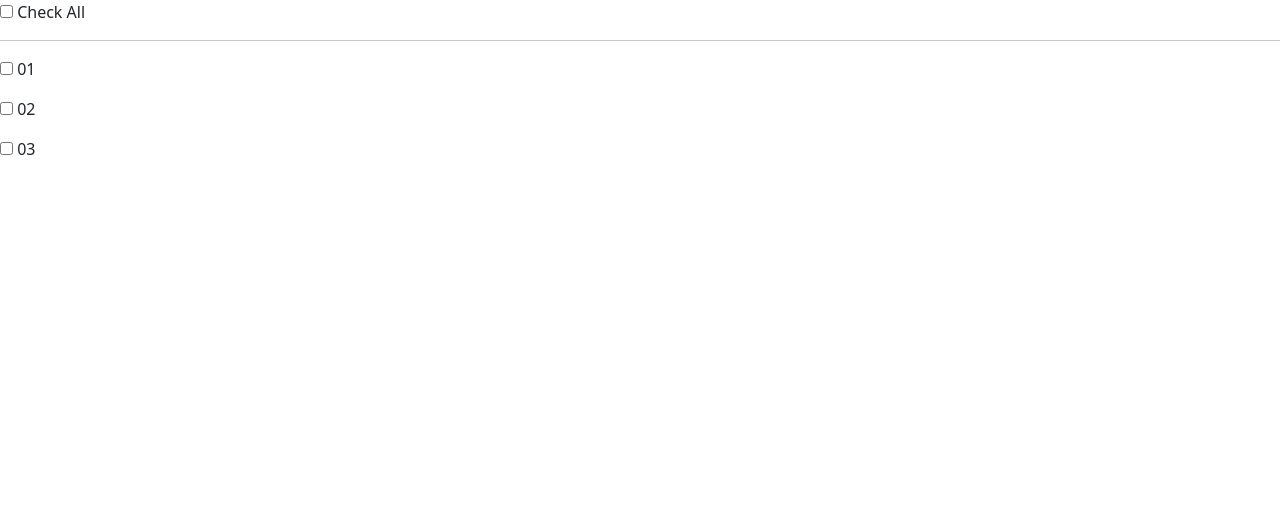
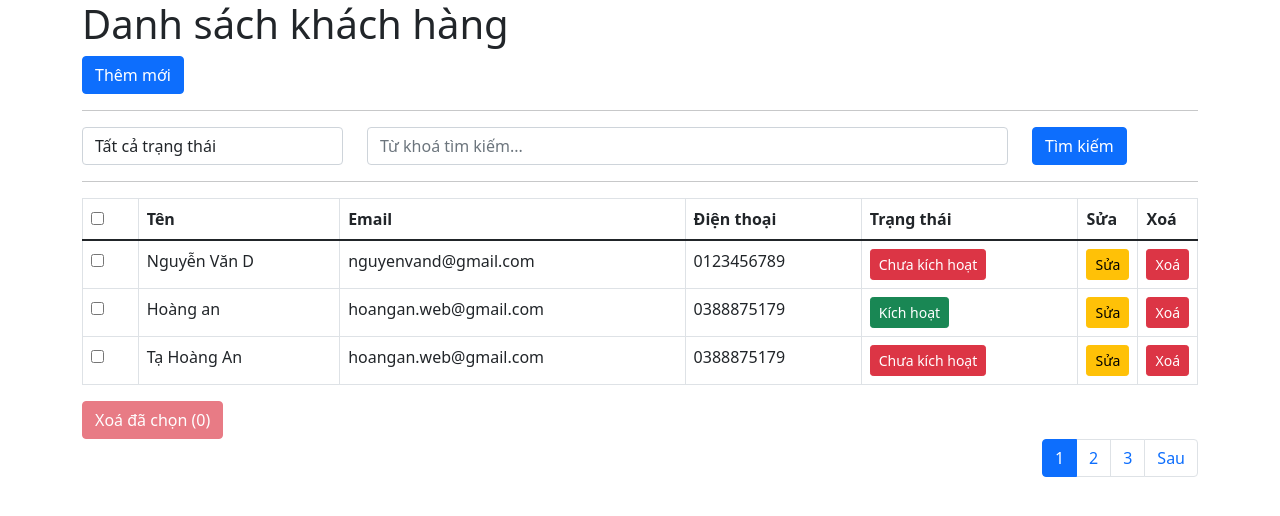
Before and after one commit to hoanganit19/tech2_react_k1_02, a React (Create React App) app: page / in a window 1280 px wide. Shown: the top 516 px of the page. Built offline with nearby package versions, Linux system fonts and the light colour scheme; data requests are answered from the project's data file.

Commit message:
Update checkbox error

```diff
--- a/src/Main.js
+++ b/src/Main.js
@@ -9,8 +9,8 @@ import Ref02 from "./ref/Ref02";
 
 function Main(){
     return (
-        // <Customers />
-        <Ref02 />
+        <Customers />
+        // <Ref02 />
     );
 }
 
--- a/src/customers/Customers.js
+++ b/src/customers/Customers.js
@@ -751,7 +751,7 @@ export default class Customers extends React.Component {
     let countChecked = 0;
 
     this.state.deleteRef.forEach(checkbox => {
-        if (checkbox.current.checked){
+        if (checkbox.current!==null && checkbox.current.checked){
           countChecked++;
         }
     });
@@ -765,6 +765,8 @@ export default class Customers extends React.Component {
     }
 
     //Xử lý tự động check all
+
+    if (this.checkAllRef.current!==null){
       if (countChecked==this.state.customers.length){
         this.checkAllRef.current.checked = true;
       }else{
@@ -772,11 +774,19 @@ export default class Customers extends React.Component {
       }
     }
 
+  }
+
   resetCheckboxDelete = () => {
     this.checkAllRef.current.checked = false;
+    if (this.checkAllRef.current.length){
       this.state.deleteRef.forEach(checkbox => {
+          if (checkbox.current!==null){
             checkbox.current.checked = false;
+          }
+
       });
+    }
+
     this.handleChangeDelete();
   }
 
```
Lines whose indentation alone changed are shown as unchanged.
